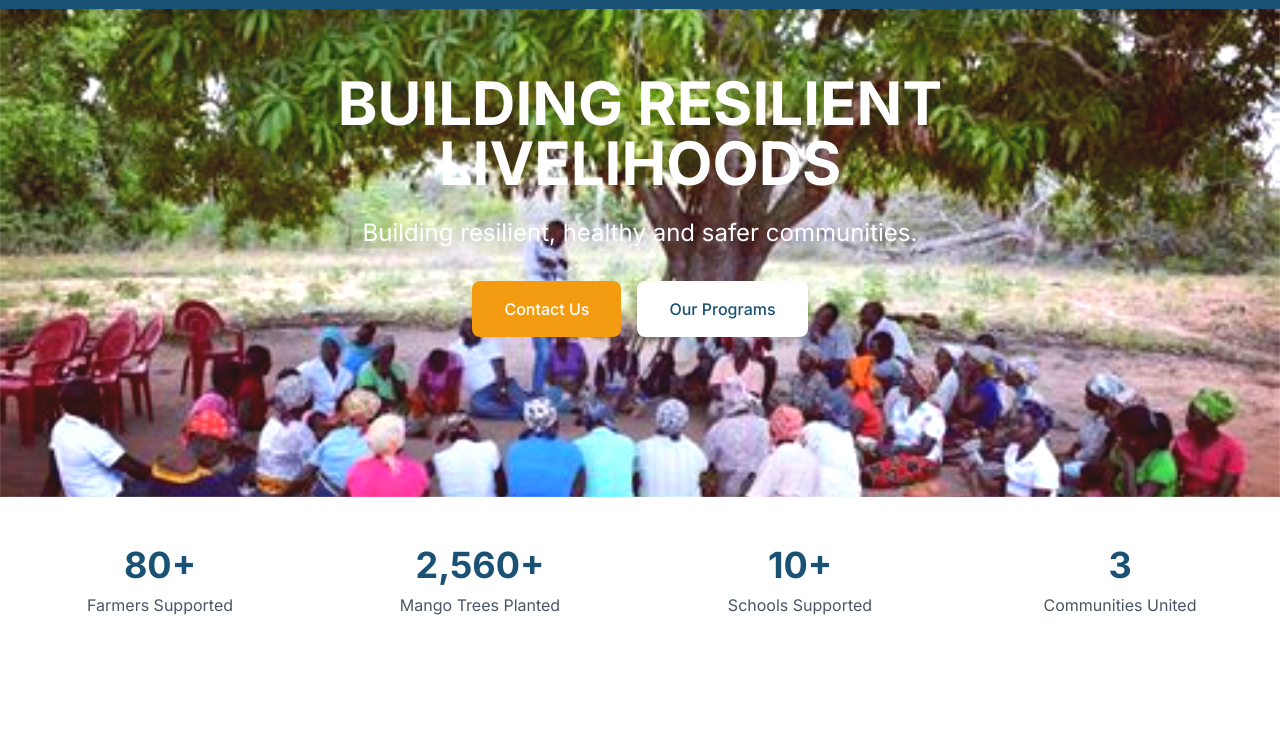
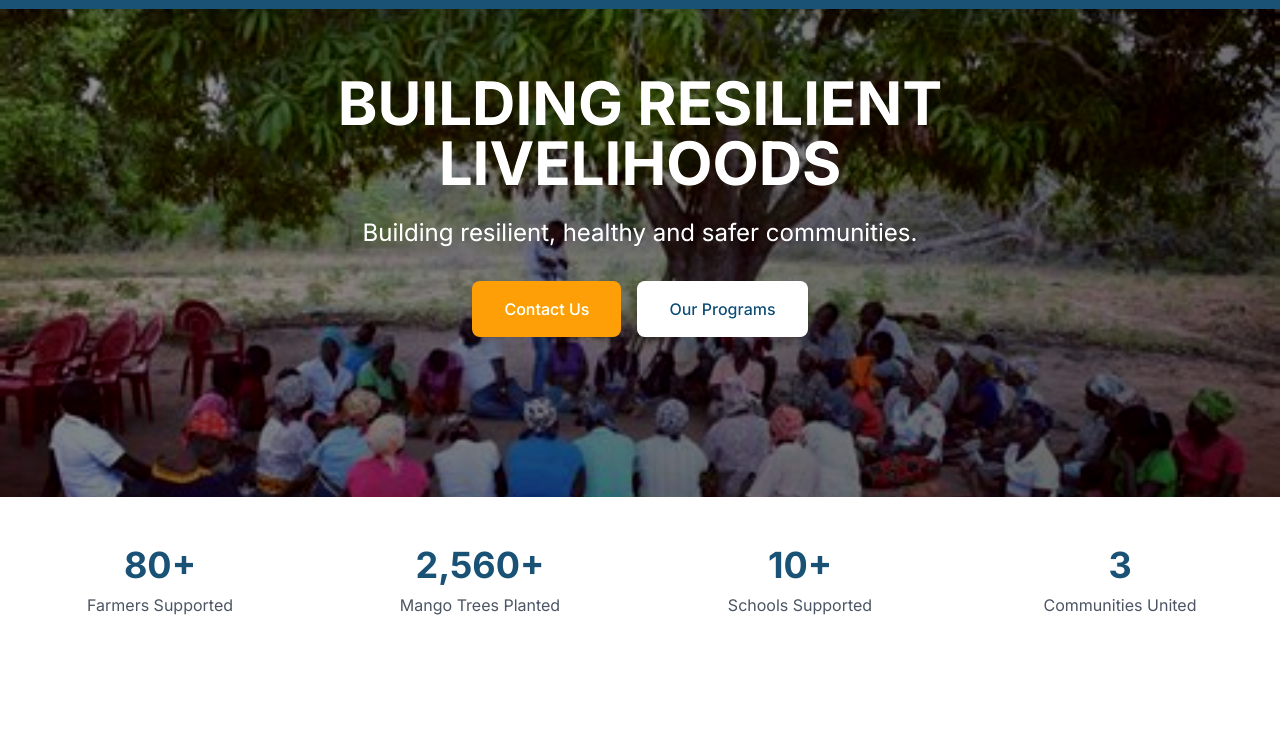
Before and after one commit to AbayoBrian/sanai.org, a plain HTML site: page charity.html in a window 1280 px wide. Shown: the part 55-797 px from the top of the page. Drawn offline with nearby package versions, Linux system fonts and the light colour scheme.

Commit message:
Refactor hero background styling
Updated hero background with gradient overlay and improved contrast.

```diff
--- a/charity.html
+++ b/charity.html
@@ -143,34 +143,18 @@
             outline-offset: 2px;
         }
 
-        .hero-bg {
-    background: url('../images/field-day-testimonial.png');
+       .hero-bg {
+    background:
+        /* Overlay for better visibility */
+        linear-gradient(135deg, rgba(0, 0, 0, 0.4) 0%, rgba(0, 0, 0, 0.6) 100%),
+        /* Your image */
+        url('../images/field-day-testimonial.png');
     background-size: cover;
     background-position: center;
     background-attachment: fixed;
-    position: relative;
-    overflow: hidden;
-}
-
-/* Add a sharp, clear glass effect overlay */
-.hero-bg::before {
-    content: '';
-    position: absolute;
-    top: 0;
-    left: 0;
-    right: 0;
-    bottom: 0;
-    background: rgba(255, 255, 255, 0.08);
-    border: 1px solid rgba(255, 255, 255, 0.1);
-    backdrop-filter: contrast(1.2) saturate(1.1);
-    -webkit-backdrop-filter: contrast(1.2) saturate(1.1);
-    z-index: 1;
-}
-
-/* Ensure content stays above */
-.hero-bg > * {
-    position: relative;
-    z-index: 2;
+    /* Optional: Enhance contrast */
+    filter: contrast(1.1);
+    -webkit-filter: contrast(1.1);
 }
 
         .mango-hero-bg {
```
